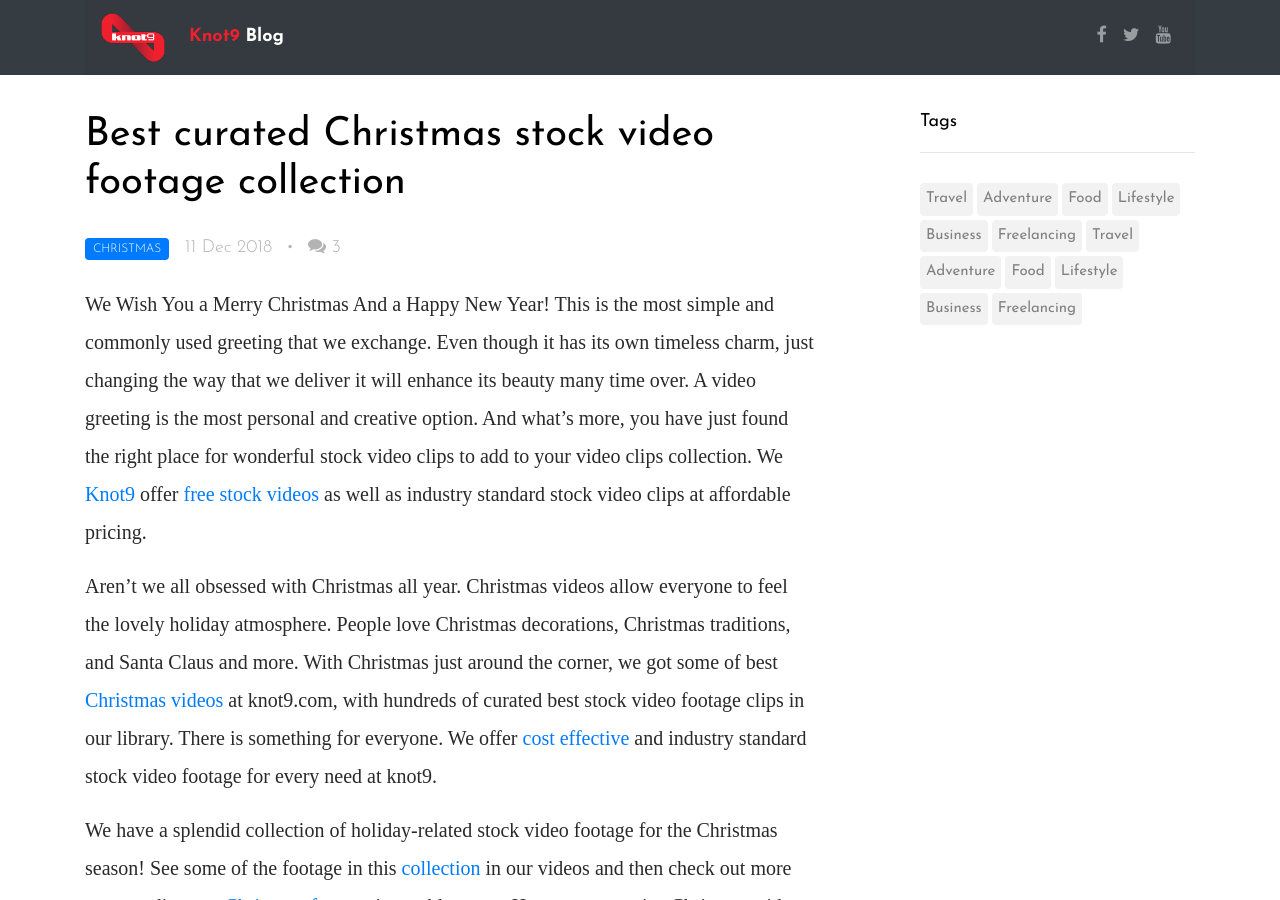
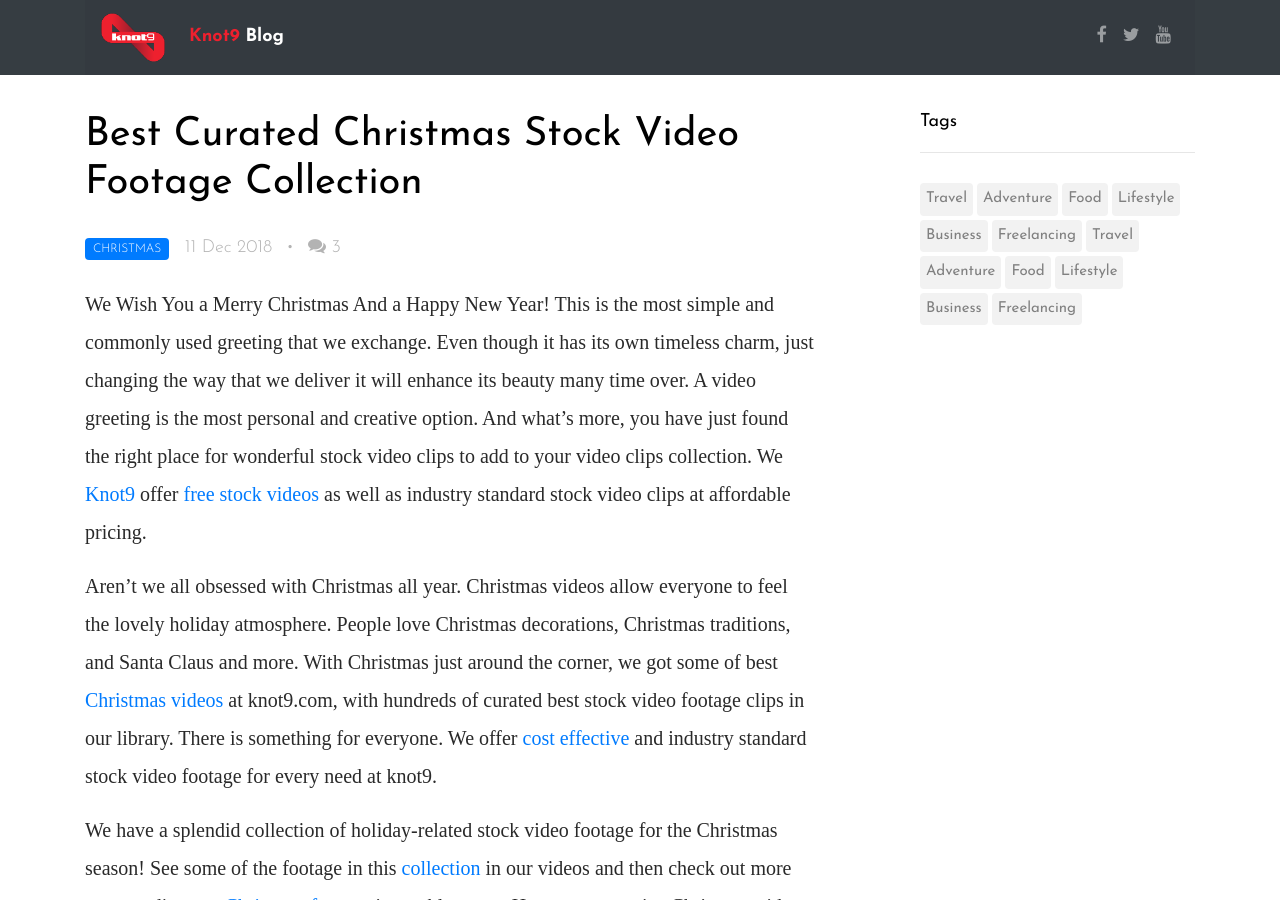
Before and after one commit to mihir-kumar-thakur/knot9-blog, a Jekyll site: the page built from _posts/2018-12-11-best-curated-christmas-stock-video-footage-collection-at-knot9.md, in a window 1280 px wide and 900 px high. Built offline with Jekyll 4.4.1, drawn with Linux system fonts in a browser that asks for light colours.

```diff
--- a/_data/home/sliders.yml
+++ b/_data/home/sliders.yml
@@ -1,4 +1,4 @@
-- title: Best curated Christmas stock video footage collection
+- title: Best Curated Christmas Stock Video Footage Collection
   url: /
   image: https://i.ytimg.com/vi/kk7Zq8leYu4/maxresdefault.jpg
   category: Christmas
--- a/_posts/2018-12-11-best-curated-christmas-stock-video-footage-collection-at-knot9.md
+++ b/_posts/2018-12-11-best-curated-christmas-stock-video-footage-collection-at-knot9.md
@@ -1,5 +1,5 @@
 ---
-title: Best curated Christmas stock video footage collection
+title: Best Curated Christmas Stock Video Footage Collection
 layout: post
 description: How do creatives who make art for a living stay inspired? These ten pro
   photographers offer their favorite tips for keeping the passion flowing and the
```
